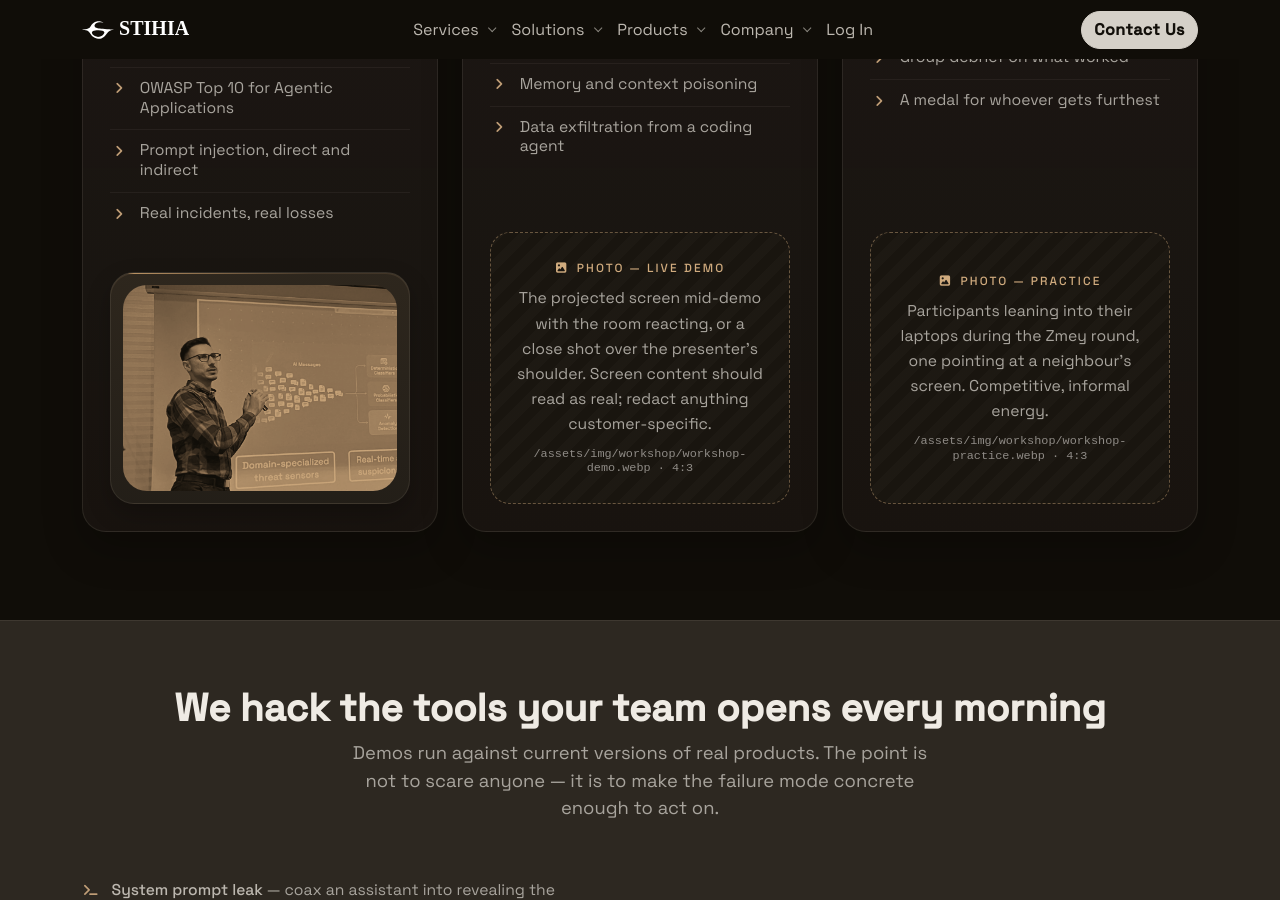
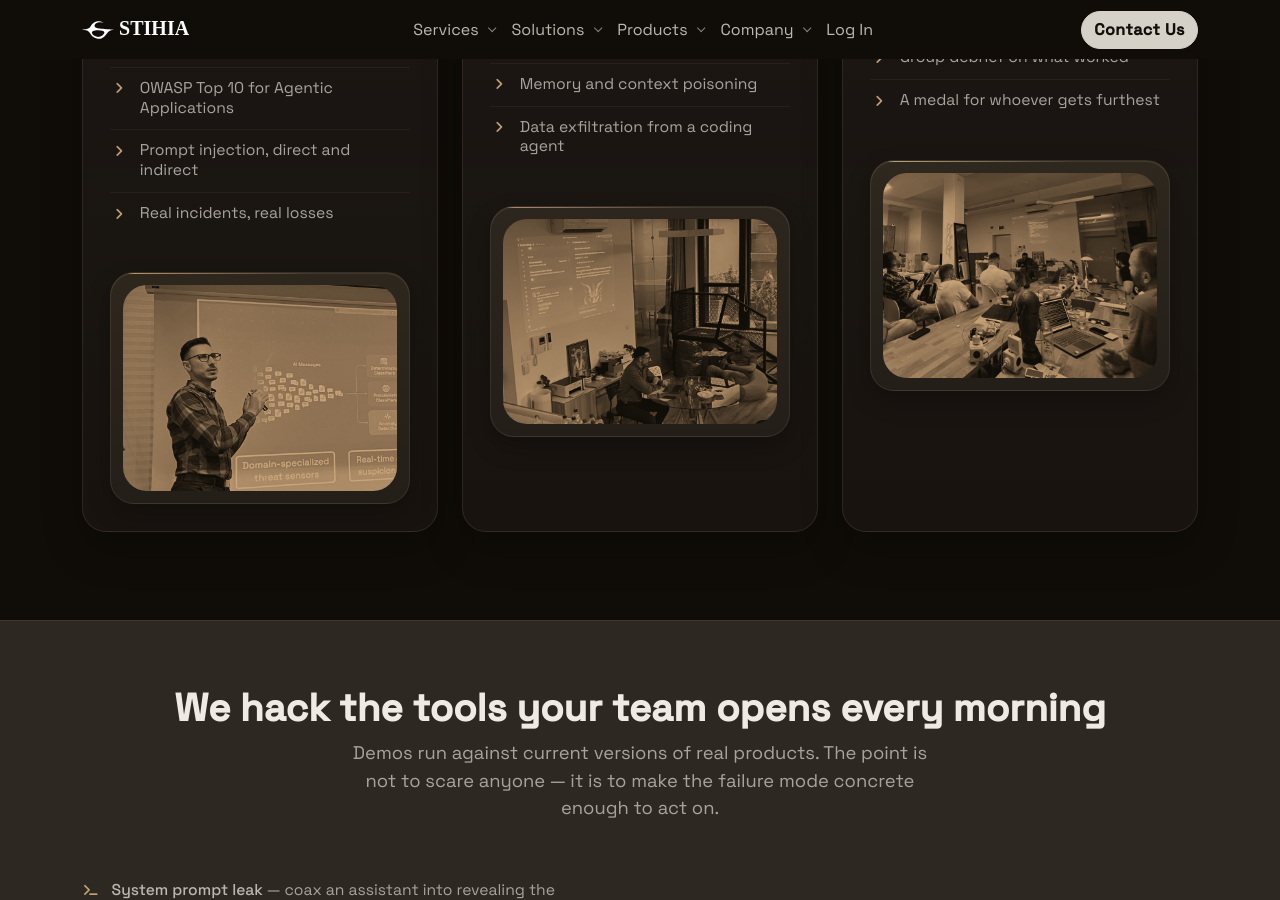
Before and after one commit to stihia-ai/stihia-ai.github.io, a Jekyll site: the page built from services/workshop.html, in a window 1280 px wide and 900 px high, scrolled down 2247 px. Built offline with Jekyll 4.4.1, drawn with Linux system fonts in a browser that asks for light colours; nearby versions of some CDN libraries; some web fonts are replaced.

Commit message:
feat(services): add demo and practice images to workshop page with updated styling

```diff
--- a/services/workshop.html
+++ b/services/workshop.html
@@ -228,20 +228,9 @@ canonical_redirect: true
                 Data exfiltration from a coding agent
               </li>
             </ul>
-            <!-- REPLACE: demo-stage photo -->
-            <div class="media-placeholder media-placeholder-4x3 mt-auto">
-              <span class="media-placeholder-label">
-                <i class="fa fa-image" aria-hidden="true"></i>
-                Photo — live demo
-              </span>
-              <p class="media-placeholder-text">
-                The projected screen mid-demo with the room reacting, or a
-                close shot over the presenter's shoulder. Screen content
-                should read as real; redact anything customer-specific.
-              </p>
-              <p class="media-placeholder-meta">
-                /assets/img/workshop/workshop-demo.webp &middot; 4:3
-              </p>
+            <div class="stage-card-frame">
+              <img src="/assets/img/workshop/workshop-demo.webp" alt="Stihia workshop demo"
+                class="img-fluid img-monochrome" />
             </div>
           </article>
         </div>
@@ -275,20 +264,9 @@ canonical_redirect: true
                 A medal for whoever gets furthest
               </li>
             </ul>
-            <!-- REPLACE: practice-stage photo -->
-            <div class="media-placeholder media-placeholder-4x3 mt-auto">
-              <span class="media-placeholder-label">
-                <i class="fa fa-image" aria-hidden="true"></i>
-                Photo — practice
-              </span>
-              <p class="media-placeholder-text">
-                Participants leaning into their laptops during the Zmey
-                round, one pointing at a neighbour's screen. Competitive,
-                informal energy.
-              </p>
-              <p class="media-placeholder-meta">
-                /assets/img/workshop/workshop-practice.webp &middot; 4:3
-              </p>
+            <div class="stage-card-frame">
+              <img src="/assets/img/workshop/workshop-practice.webp" alt="Stihia workshop practice"
+                class="img-fluid img-monochrome" />
             </div>
           </article>
         </div>
```
Also changed, not shown: assets/img/workshop/workshop-demo.webp (added), assets/img/workshop/workshop-practice.webp (added).
